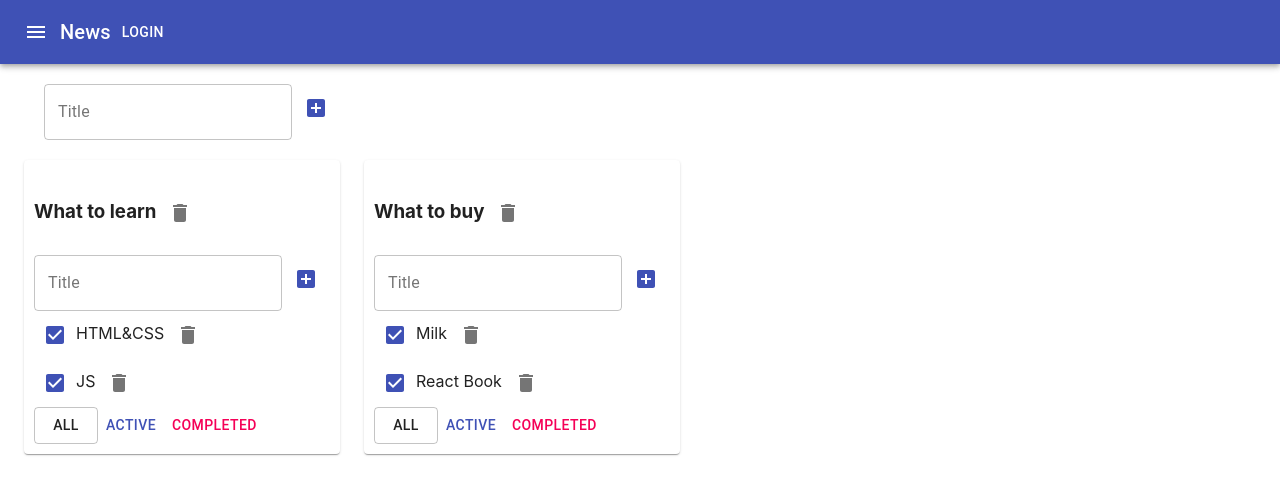
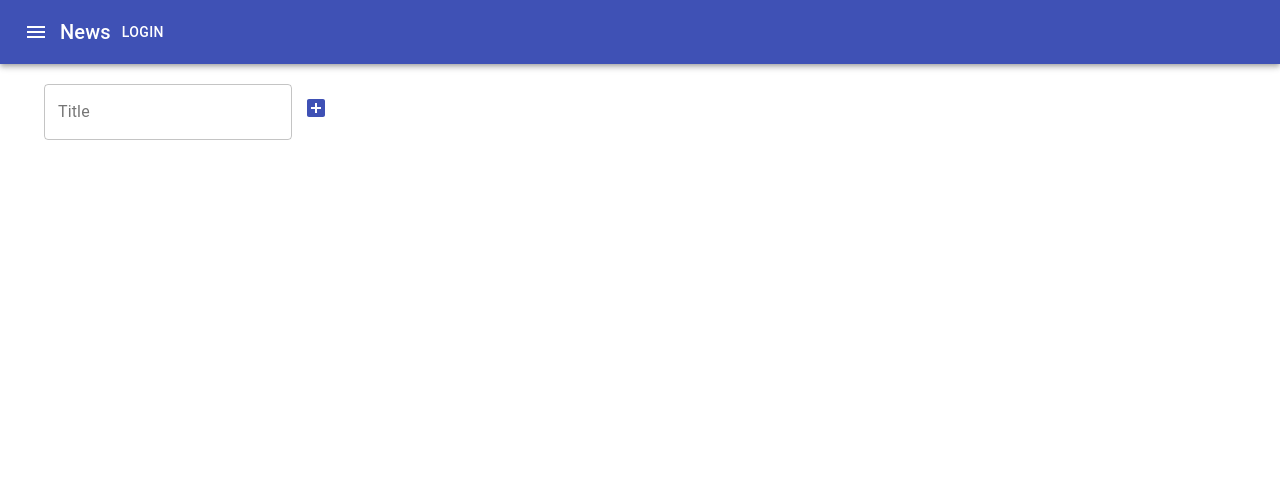
Before and after one commit to Kristina-VCyber/todolist, a React (Create React App) app: page / in a window 1280 px wide. Shown: the top 494 px of the page. Built offline with nearby package versions, Linux system fonts and the light colour scheme.

Commit message:
todoList11: delete hardcoded initial state of tasks and todo lists

```diff
--- a/src/state/tasks-reducer.ts
+++ b/src/state/tasks-reducer.ts
@@ -1,6 +1,6 @@
 import AppWithRedux, { TasksStateType } from '../AppWithRedux';
 import { v1 } from 'uuid';
-import { AddTodolistActionType, RemoveTodolistActionType, todolistId1, todolistId2 } from './todolists-reducer';
+import { AddTodolistActionType, RemoveTodolistActionType} from './todolists-reducer';
 
 export type RemoveTaskActionType = {
     type: 'REMOVE-TASK'
@@ -31,14 +31,14 @@ type ActionsType = RemoveTaskActionType | AddTaskActionType
 
 const initialState: TasksStateType =
     {
-        [todolistId1]: [
-            { id: v1(), title: "HTML&CSS", isDone: true },
-            { id: v1(), title: "JS", isDone: true }
-        ],
-        [todolistId2]: [
-            { id: v1(), title: "Milk", isDone: true },
-            { id: v1(), title: "React Book", isDone: true }
-        ]
+        // [todolistId1]: [
+        //     { id: v1(), title: "HTML&CSS", isDone: true },
+        //     { id: v1(), title: "JS", isDone: true }
+        // ],
+        // [todolistId2]: [
+        //     { id: v1(), title: "Milk", isDone: true },
+        //     { id: v1(), title: "React Book", isDone: true }
+        // ]
     }
 
 
--- a/src/state/todolists-reducer.ts
+++ b/src/state/todolists-reducer.ts
@@ -25,12 +25,12 @@ export type ChangeTodolistFilterActionType = {
 type ActionsType = RemoveTodolistActionType | AddTodolistActionType | ChangeTodolistTitleActionType | ChangeTodolistFilterActionType;
 
 
-export let todolistId1 = v1();
- export let todolistId2 = v1();
+// export let todolistId1 = v1();
+//  export let todolistId2 = v1();
 
 const initialState: Array<TodolistType> = [
-    { id: todolistId1, title: "What to learn", filter: "all" },
-    { id: todolistId2, title: "What to buy", filter: "all" }
+    // { id: todolistId1, title: "What to learn", filter: "all" },
+    // { id: todolistId2, title: "What to buy", filter: "all" }
 ]
 
 
```
